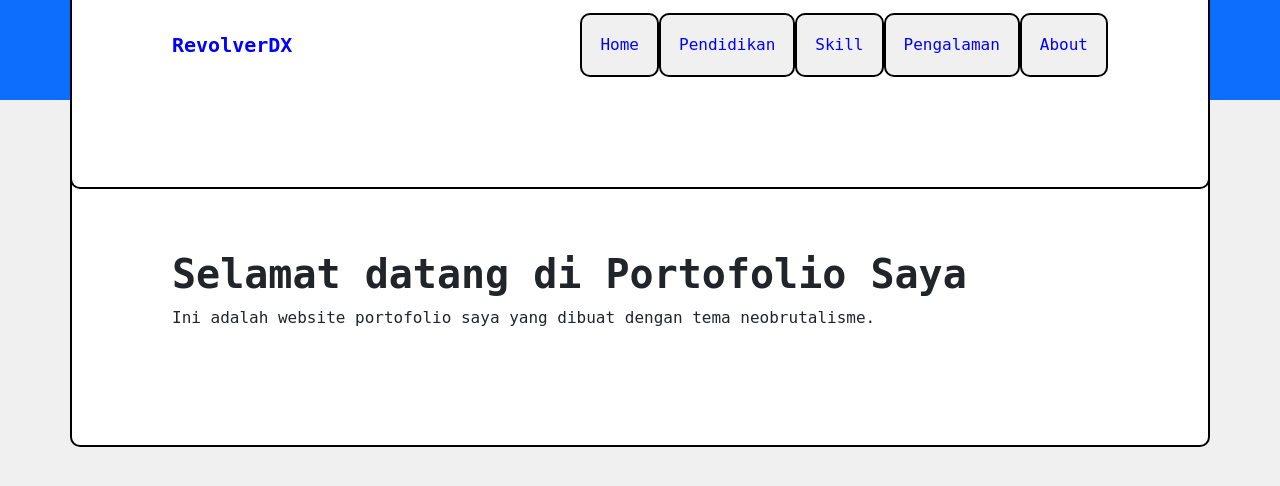
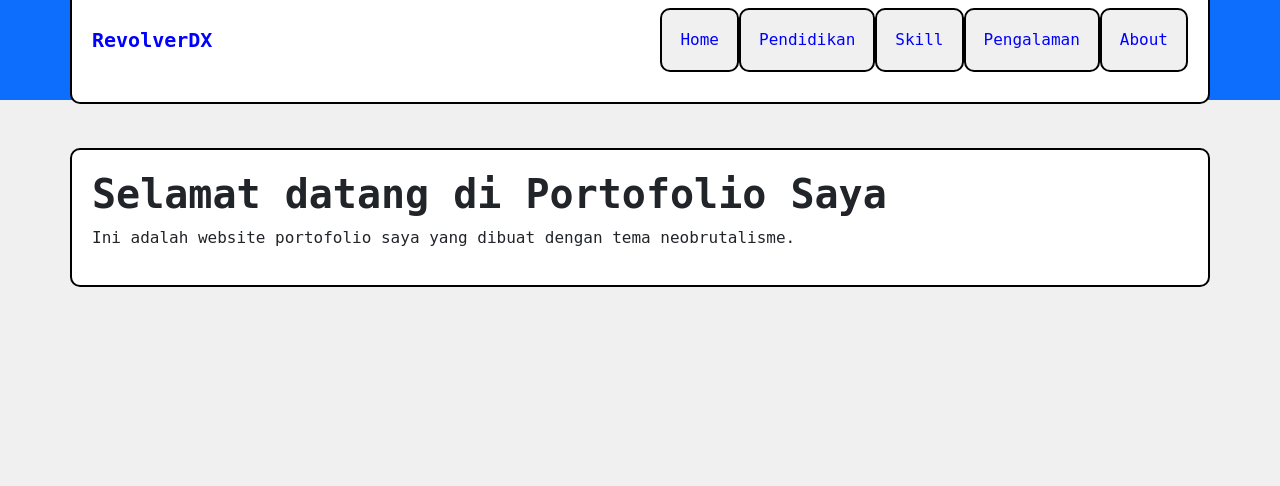
Before and after one commit to RvlDX/rvldx.github.io, a PHP site: page / in a window 1280 px wide. Shown: the top 486 px of the page. Run offline with PHP 8.4, Linux system fonts and the light colour scheme.

Commit message:
Update style.css

```diff
--- a/style.css
+++ b/style.css
@@ -6,10 +6,10 @@ body {
 
 .container {
     border: 2px solid black !important;
-    padding: 100px;
-    margin-bottom: 10px;
+    padding: 20px;
+    margin-bottom: 20px;
     background-color: white;
-    border-radius : 10px;
+    border-radius: 10px;
 }
 
 h1, h2, h3 {
```
